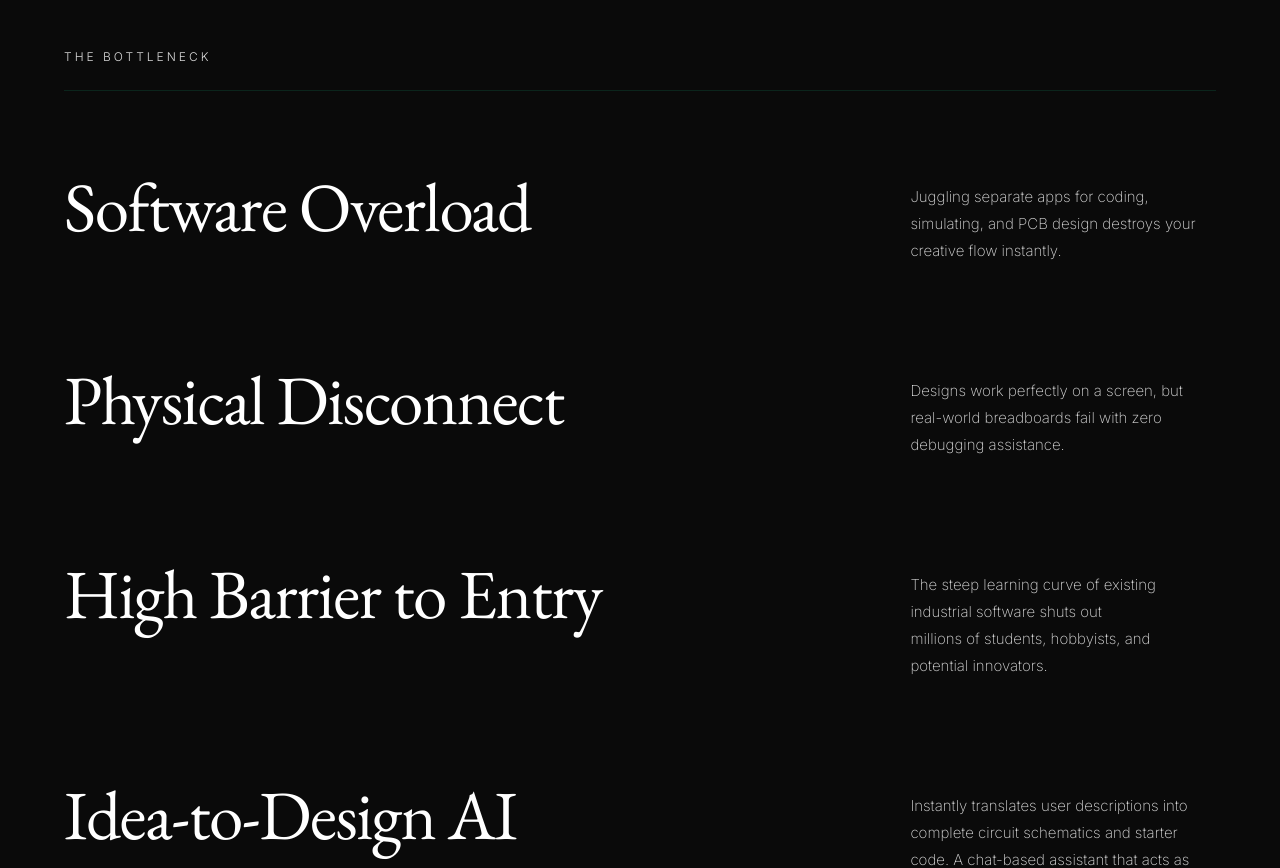
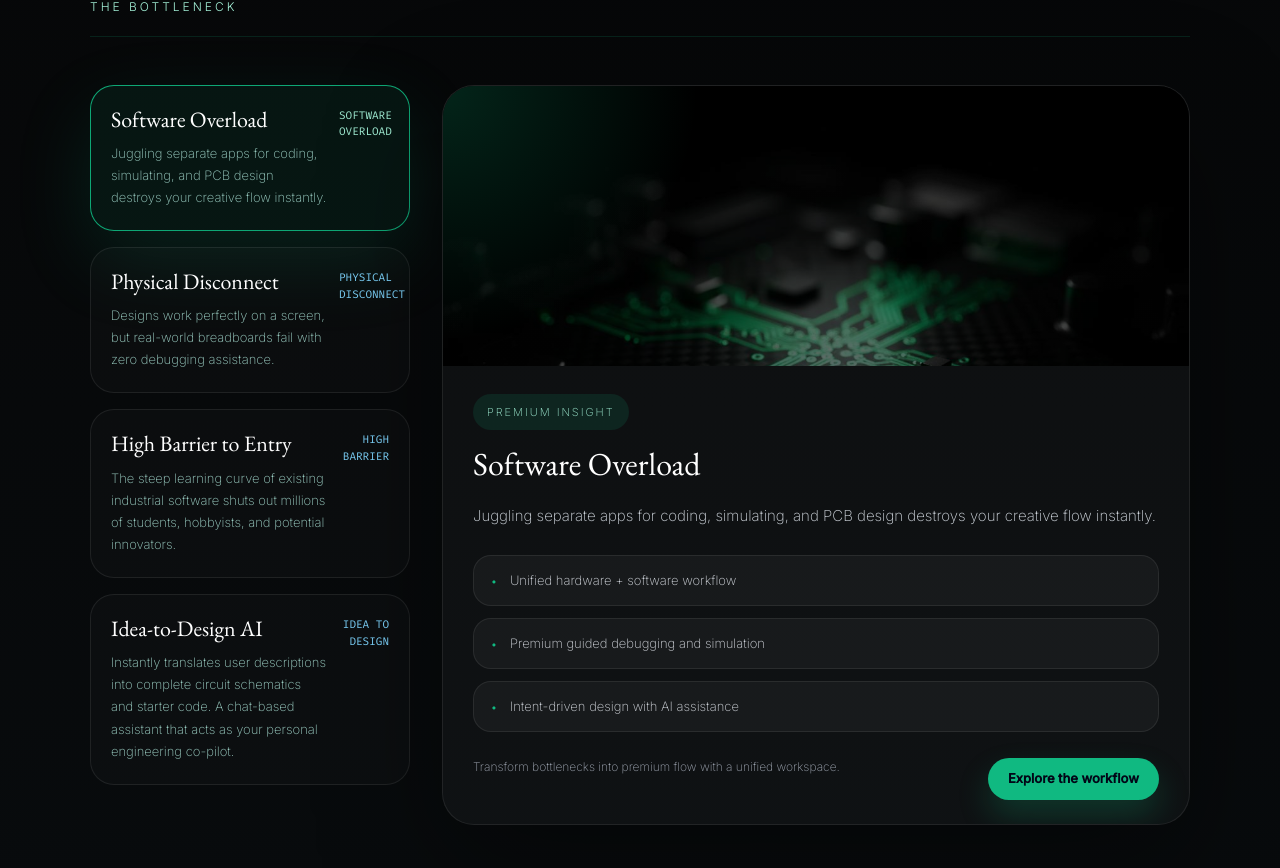
Before and after one commit to rahulee24/hardjunc_front_kimi, a React (Vite) app: page / in a window 1280 px wide. Shown: the part 1897-2765 px from the top of the page. Built offline with nearby package versions, Linux system fonts and the light colour scheme.

Commit message:
Redesign bottleneck section with premium animated preview

```diff
--- a/src/sections/Curriculum.tsx
+++ b/src/sections/Curriculum.tsx
@@ -1,163 +1,264 @@
-import { useEffect, useRef, useState } from 'react';
+import { useMemo, useState } from 'react';
 import { useNavigate } from 'react-router-dom';
-import { motion } from 'framer-motion';
-import gsap from 'gsap';
+import { motion, AnimatePresence } from 'framer-motion';
 import { capabilitiesConfig } from '../config';
 
 export default function Curriculum() {
   const navigate = useNavigate();
-  const itemRefs = useRef<(HTMLDivElement | null)[]>([]);
-  const [hoveredIndex, setHoveredIndex] = useState<number | null>(null);
-
-  useEffect(() => {
-    const items = itemRefs.current.filter(Boolean) as HTMLDivElement[];
-    const observers: IntersectionObserver[] = [];
-
-    items.forEach((item, index) => {
-      gsap.set(item, { opacity: 0, y: 60 });
-
-      const observer = new IntersectionObserver(
-        (entries) => {
-          entries.forEach((entry) => {
-            if (entry.isIntersecting) {
-              gsap.to(item, {
-                opacity: 1,
-                y: 0,
-                duration: 1.0,
-                delay: index * 0.15,
-                ease: 'power3.out',
-              });
-              observer.unobserve(entry.target);
-            }
-          });
-        },
-        { threshold: 0.2 }
-      );
-
-      observer.observe(item);
-      observers.push(observer);
-    });
-
-    return () => {
-      observers.forEach((o) => o.disconnect());
-    };
-  }, []);
+  const [selectedIndex, setSelectedIndex] = useState(0);
+  const selectedItem = capabilitiesConfig.items[selectedIndex] || capabilitiesConfig.items[0];
 
   if (!capabilitiesConfig.sectionLabel && capabilitiesConfig.items.length === 0) {
     return null;
   }
+
+  const previewDetails = useMemo(
+    () => [
+      'Unified hardware + software workflow',
+      'Premium guided debugging and simulation',
+      'Intent-driven design with AI assistance',
+    ],
+    []
+  );
 
   return (
     <section
       id="curriculum"
       className="relative"
       style={{
-        padding: '150px 5vw',
-        minHeight: '100vh',
-        background: 'transparent',
+        padding: '100px 4vw',
+        minHeight: 'auto',
+        background: 'linear-gradient(180deg, #060708 0%, #080b0d 100%)',
       }}
     >
-      <div style={{ maxWidth: 1200, margin: '0 auto' }}>
+      <div style={{ maxWidth: 1100, margin: '0 auto' }}>
         {capabilitiesConfig.sectionLabel && (
           <motion.div
             initial={{ opacity: 0, y: 20 }}
             whileInView={{ opacity: 1, y: 0 }}
             viewport={{ once: true }}
             transition={{ duration: 0.6 }}
-            className="mb-6"
+            className="mb-5"
             style={{
               fontFamily: "'Inter', sans-serif",
               fontSize: 12,
               fontWeight: 300,
               letterSpacing: '3px',
               textTransform: 'uppercase',
-              color: '#dadada',
-              opacity: 0.6,
+              color: '#a4f2d8',
+              opacity: 0.85,
             }}
           >
             {capabilitiesConfig.sectionLabel}
           </motion.div>
         )}
-        <div className="section-divider mb-20" />
 
-        <div className="flex flex-col" style={{ gap: 100 }}>
-          {capabilitiesConfig.items.map((discipline, i) => (
+        <div className="section-divider mb-12" />
+
+        <div className="grid gap-8 lg:grid-cols-[320px_minmax(0,1fr)]">
+          <div className="space-y-4">
+            {capabilitiesConfig.items.map((item, index) => {
+              const active = index === selectedIndex;
+              return (
+                <button
+                  type="button"
+                  key={item.slug}
+                  onMouseEnter={() => setSelectedIndex(index)}
+                  onClick={() => navigate(`/capability/${item.slug}`)}
+                  style={{
+                    width: '100%',
+                    textAlign: 'left',
+                    padding: '22px 20px',
+                    borderRadius: 24,
+                    border: active ? '1px solid rgba(16, 185, 129, 0.9)' : '1px solid rgba(255,255,255,0.08)',
+                    background: active ? 'rgba(16, 185, 129, 0.08)' : 'rgba(255,255,255,0.02)',
+                    boxShadow: active ? '0 28px 80px rgba(16, 185, 129, 0.14)' : '0 0 0 rgba(0,0,0,0)',
+                    cursor: 'pointer',
+                    transition: 'all 0.35s ease',
+                  }}
+                >
                   <div
-              key={discipline.title}
-              ref={(el) => { itemRefs.current[i] = el; }}
-              className="flex flex-col md:flex-row md:items-start"
-              style={{ gap: '40px', cursor: 'pointer' }}
-              onClick={() => navigate(`/capability/${discipline.slug}`)}
-              onMouseEnter={() => setHoveredIndex(i)}
-              onMouseLeave={() => setHoveredIndex(null)}
+                    style={{
+                      display: 'flex',
+                      justifyContent: 'space-between',
+                      alignItems: 'flex-start',
+                      gap: 12,
+                    }}
                   >
-              <div style={{ flex: '0 0 70%' }}>
+                    <div>
                       <h3
                         style={{
                           fontFamily: "'EB Garamond', serif",
-                    fontWeight: 400,
-                    fontSize: 'clamp(40px, 5.4vw, 86.4px)',
-                    lineHeight: 1.05,
-                    letterSpacing: '-1.44px',
-                    color: hoveredIndex === i ? '#10b981' : '#ffffff',
+                          fontSize: 22,
                           margin: 0,
-                    textWrap: 'balance',
-                    transition: 'color 0.4s ease',
+                          color: '#fff',
+                          lineHeight: 1.1,
                         }}
                       >
-                  {discipline.title}
+                        {item.title}
                       </h3>
-              </div>
-              <div
-                className="flex items-start"
-                style={{
-                  flex: '1 1 30%',
-                  paddingTop: 'clamp(4px, 1vw, 16px)',
-                  position: 'relative',
-                  overflow: 'hidden',
-                  minHeight: hoveredIndex === i ? 200 : 'auto',
-                  transition: 'min-height 0.4s ease',
-                }}
-              >
-                {/* Description text — fades out on hover */}
                       <p
                         style={{
                           fontFamily: "'Inter', sans-serif",
-                    fontWeight: 200,
-                    fontSize: 15,
-                    lineHeight: 1.8,
-                    color: '#dadada',
-                    margin: 0,
-                    textWrap: 'pretty',
-                    opacity: hoveredIndex === i ? 0 : 1,
-                    transition: 'opacity 0.35s ease',
+                          fontSize: 13,
+                          color: '#9ccfc4',
+                          marginTop: 10,
+                          lineHeight: 1.7,
                         }}
                       >
-                  {discipline.description}
+                        {item.description}
                       </p>
+                    </div>
+                    <span
+                      style={{
+                        fontFamily: "'Fira Code', monospace",
+                        fontSize: 11,
+                        color: active ? '#a4f2d8' : '#7dd3fc',
+                        opacity: 0.95,
+                        minWidth: 50,
+                        textAlign: 'right',
+                      }}
+                    >
+                      {item.slug.replace(/-/g, ' ').toUpperCase()}
+                    </span>
+                  </div>
+                </button>
+              );
+            })}
+          </div>
 
-                {/* Image — fades in on hover */}
-                {discipline.image && (
+          <div>
+            <AnimatePresence mode="wait">
+              <motion.div
+                key={selectedItem.slug}
+                initial={{ opacity: 0, y: 25, scale: 0.98 }}
+                animate={{ opacity: 1, y: 0, scale: 1 }}
+                exit={{ opacity: 0, y: -25, scale: 0.98 }}
+                transition={{ duration: 0.45 }}
+                style={{
+                  borderRadius: 32,
+                  overflow: 'hidden',
+                  border: '1px solid rgba(255,255,255,0.08)',
+                  background: 'rgba(255,255,255,0.03)',
+                  boxShadow: '0 40px 120px rgba(0,0,0,0.4)',
+                }}
+              >
+                {selectedItem.image && (
+                  <div
+                    style={{
+                      position: 'relative',
+                      minHeight: 240,
+                      maxHeight: 280,
+                      overflow: 'hidden',
+                    }}
+                  >
                     <img
-                    src={discipline.image}
-                    alt={discipline.title}
+                      src={selectedItem.image}
+                      alt={selectedItem.title}
+                      style={{
+                        width: '100%',
+                        height: '100%',
+                        objectFit: 'cover',
+                        filter: 'brightness(0.75)',
+                        transition: 'transform 0.8s ease',
+                      }}
+                    />
+                    <div
                       style={{
                         position: 'absolute',
                         inset: 0,
-                      width: '100%',
-                      height: '100%',
-                      objectFit: 'cover',
-                      opacity: hoveredIndex === i ? 1 : 0,
-                      transform: hoveredIndex === i ? 'scale(1)' : 'scale(1.05)',
-                      transition: 'opacity 0.45s ease, transform 0.6s cubic-bezier(0.16, 1, 0.3, 1)',
-                      filter: 'grayscale(30%)',
+                        background: 'radial-gradient(circle at top left, rgba(16,185,129,0.2), transparent 32%), linear-gradient(180deg, rgba(0,0,0,0.1), rgba(0,0,0,0.45))',
                       }}
-                    loading="lazy"
                     />
+                  </div>
                 )}
+                <div style={{ padding: '28px 30px 24px' }}>
+                  <div
+                    style={{
+                      display: 'inline-block',
+                      padding: '10px 14px',
+                      borderRadius: 999,
+                      background: 'rgba(16, 185, 129, 0.12)',
+                      color: '#a4f2d8',
+                      fontFamily: "'Inter', sans-serif",
+                      fontSize: 11,
+                      letterSpacing: '0.18em',
+                      textTransform: 'uppercase',
+                      marginBottom: 18,
+                    }}
+                  >
+                    Premium Insight
+                  </div>
+                  <h2
+                    style={{
+                      fontFamily: "'EB Garamond', serif",
+                      fontSize: 32,
+                      margin: 0,
+                      color: '#ffffff',
+                      lineHeight: 1.05,
+                    }}
+                  >
+                    {selectedItem.title}
+                  </h2>
+                  <p
+                    style={{
+                      fontFamily: "'Inter', sans-serif",
+                      fontSize: 15,
+                      color: '#d2d8df',
+                      margin: '20px 0 0',
+                      lineHeight: 1.85,
+                    }}
+                  >
+                    {selectedItem.description}
+                  </p>
+
+                <div style={{ display: 'grid', gap: 12, marginTop: 26 }}>
+                    {previewDetails.map((detail) => (
+                      <div
+                        key={detail}
+                        style={{
+                          display: 'flex',
+                          alignItems: 'center',
+                          gap: 12,
+                          padding: '14px 16px',
+                          borderRadius: 18,
+                          background: 'rgba(255,255,255,0.04)',
+                          border: '1px solid rgba(255,255,255,0.08)',
+                        }}
+                      >
+                        <span style={{ color: '#10b981', fontSize: 14 }}>•</span>
+                        <span style={{ fontFamily: "'Inter', sans-serif", fontSize: 13, color: '#d1d5db' }}>
+                          {detail}
+                        </span>
+                      </div>
+                    ))}
+                  </div>
+
+                <div style={{ marginTop: 26, display: 'flex', justifyContent: 'space-between', flexWrap: 'wrap', gap: 12 }}>
+                    <span style={{ fontFamily: "'Inter', sans-serif", fontSize: 12, color: '#9ca3af' }}>
+                      Transform bottlenecks into premium flow with a unified workspace.
+                    </span>
+                    <button
+                      type="button"
+                      style={{
+                        borderRadius: 999,
+                        padding: '11px 20px',
+                        fontSize: 13,
+                        fontWeight: 600,
+                        background: '#10b981',
+                        color: '#020617',
+                        border: 'none',
+                        cursor: 'pointer',
+                        boxShadow: '0 16px 32px rgba(16,185,129,0.22)',
+                      }}
+                    >
+                      Explore the workflow
+                    </button>
                   </div>
                 </div>
-          ))}
+              </motion.div>
+            </AnimatePresence>
+          </div>
         </div>
       </div>
     </section>
```
Lines whose indentation alone changed are shown as unchanged.
